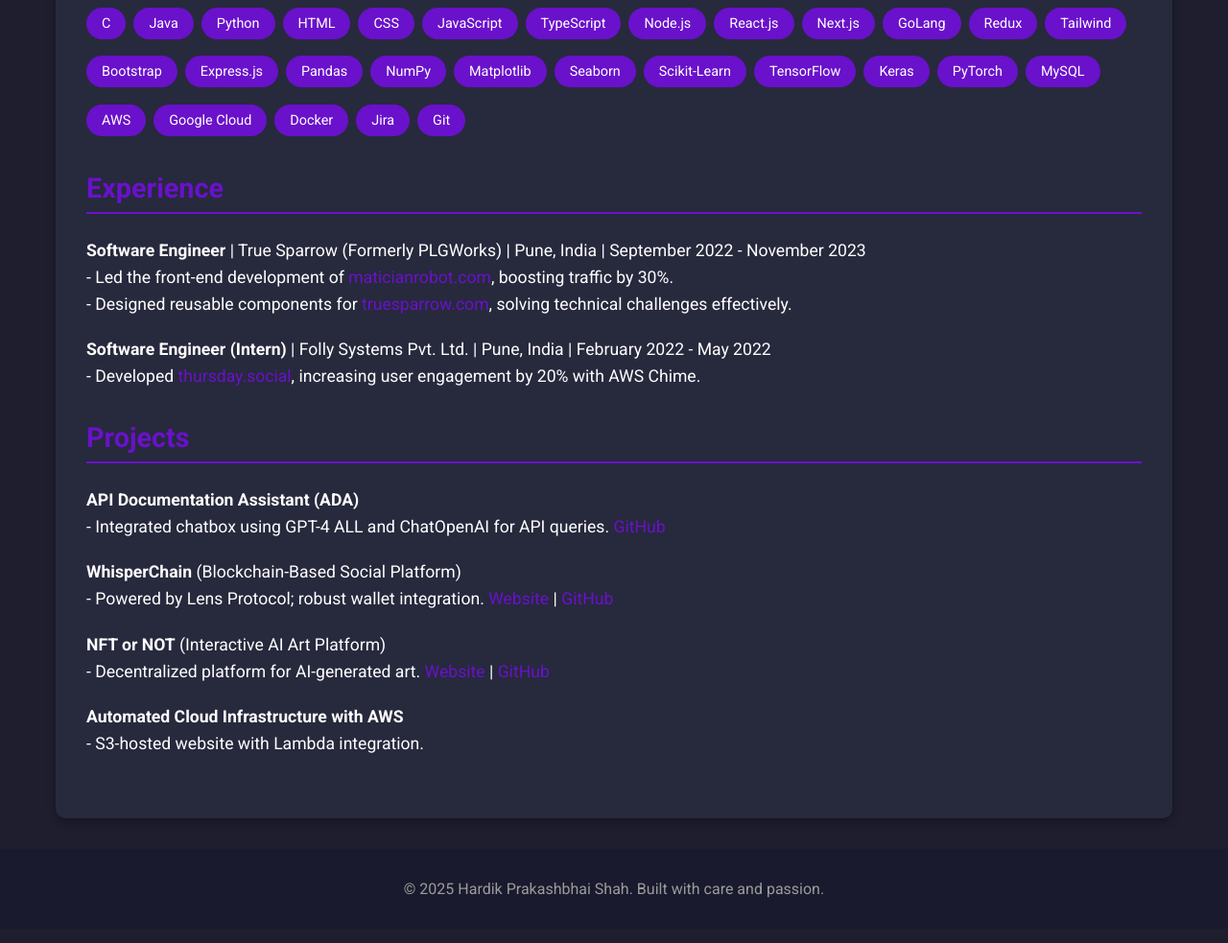
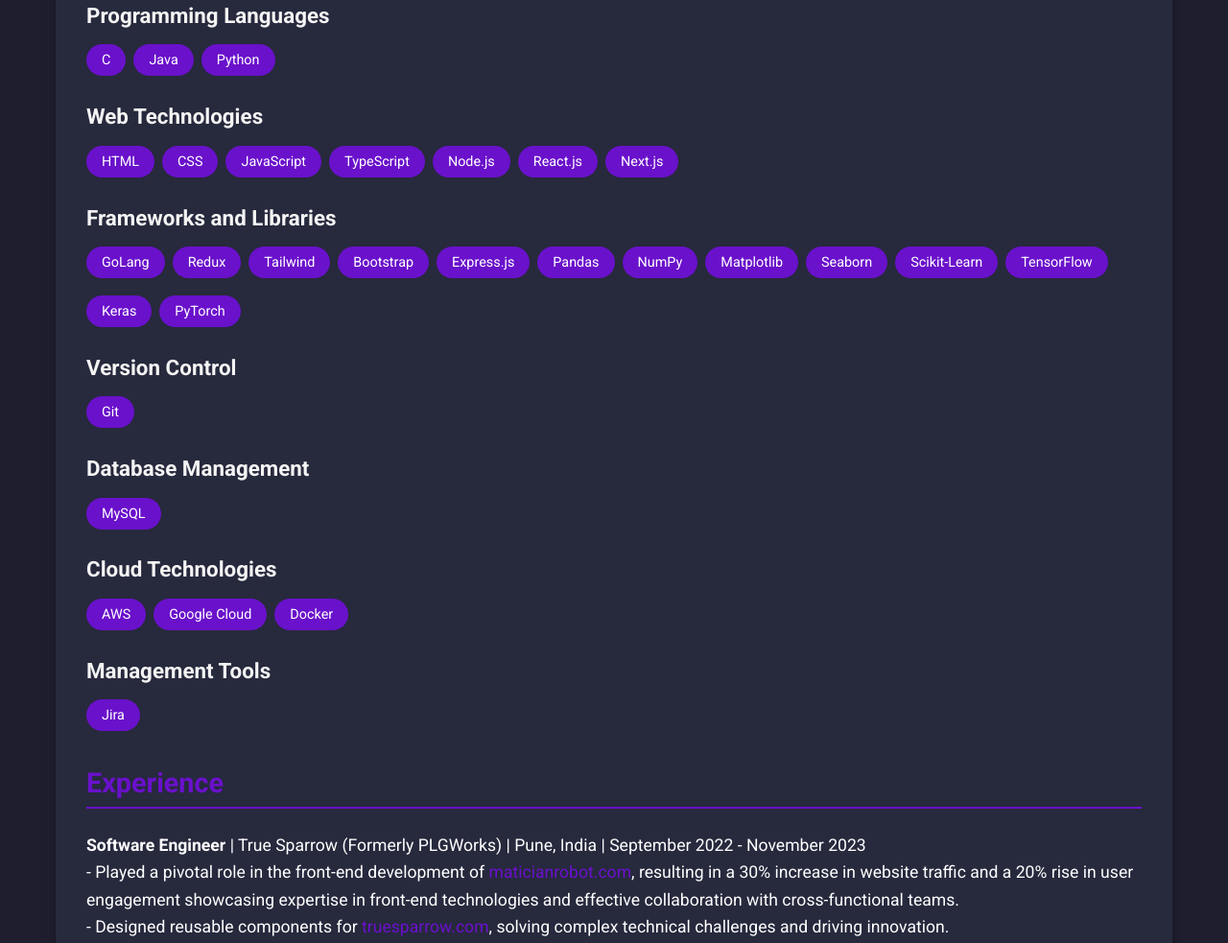
Before and after one commit to shahhardik4599/shahhardik4599.github.io, a plain HTML site: page index.html in a window 1280 px wide. Shown: the part 520-1503 px from the top of the page at 96% size. Drawn offline with Linux system fonts and the light colour scheme.

Commit message:
adding all the details

```diff
--- a/index.html
+++ b/index.html
@@ -84,13 +84,23 @@
             text-decoration: underline;
         }
 
-        .skills {
+        .skills-category {
+            margin-bottom: 1.5rem;
+        }
+
+        .skills-category h3 {
+            font-size: 1.4rem;
+            color: #f4f4f4;
+            margin-bottom: 0.8rem;
+        }
+
+        .skills-category .skills {
             display: flex;
             flex-wrap: wrap;
             gap: 0.5rem;
         }
 
-        .skills span {
+        .skills-category .skills span {
             background-color: #6a11cb;
             color: white;
             padding: 0.5rem 1rem;
@@ -135,14 +145,51 @@
         </section>
         <section>
             <h2>Technical Skills</h2>
-            <div class="skills">
-                <span>C</span> <span>Java</span> <span>Python</span> <span>HTML</span> <span>CSS</span>
-                <span>JavaScript</span> <span>TypeScript</span> <span>Node.js</span> <span>React.js</span>
-                <span>Next.js</span> <span>GoLang</span> <span>Redux</span> <span>Tailwind</span> <span>Bootstrap</span>
-                <span>Express.js</span> <span>Pandas</span> <span>NumPy</span> <span>Matplotlib</span>
-                <span>Seaborn</span> <span>Scikit-Learn</span> <span>TensorFlow</span> <span>Keras</span>
-                <span>PyTorch</span> <span>MySQL</span> <span>AWS</span> <span>Google Cloud</span>
-                <span>Docker</span> <span>Jira</span> <span>Git</span>
+            <div class="skills-category">
+                <h3>Programming Languages</h3>
+                <div class="skills">
+                    <span>C</span> <span>Java</span> <span>Python</span>
+                </div>
+            </div>
+            <div class="skills-category">
+                <h3>Web Technologies</h3>
+                <div class="skills">
+                    <span>HTML</span> <span>CSS</span> <span>JavaScript</span> <span>TypeScript</span>
+                    <span>Node.js</span> <span>React.js</span> <span>Next.js</span>
+                </div>
+            </div>
+            <div class="skills-category">
+                <h3>Frameworks and Libraries</h3>
+                <div class="skills">
+                    <span>GoLang</span> <span>Redux</span> <span>Tailwind</span> <span>Bootstrap</span>
+                    <span>Express.js</span> <span>Pandas</span> <span>NumPy</span> <span>Matplotlib</span>
+                    <span>Seaborn</span> <span>Scikit-Learn</span> <span>TensorFlow</span> <span>Keras</span>
+                    <span>PyTorch</span>
+                </div>
+            </div>
+            <div class="skills-category">
+                <h3>Version Control</h3>
+                <div class="skills">
+                    <span>Git</span>
+                </div>
+            </div>
+            <div class="skills-category">
+                <h3>Database Management</h3>
+                <div class="skills">
+                    <span>MySQL</span>
+                </div>
+            </div>
+            <div class="skills-category">
+                <h3>Cloud Technologies</h3>
+                <div class="skills">
+                    <span>AWS</span> <span>Google Cloud</span> <span>Docker</span>
+                </div>
+            </div>
+            <div class="skills-category">
+                <h3>Management Tools</h3>
+                <div class="skills">
+                    <span>Jira</span>
+                </div>
             </div>
         </section>
         <section>
@@ -150,32 +197,63 @@
             <ul>
                 <li><strong>Software Engineer</strong> | True Sparrow (Formerly PLGWorks) | Pune, India | September 2022
                     - November 2023<br>
-                    - Led the front-end development of <a href="https://maticrobots.com"
-                        target="_blank">maticianrobot.com</a>, boosting traffic by 30%.<br>
+                    - Played a pivotal role in the front-end development of <a href="https://maticrobots.com"
+                        target="_blank">maticianrobot.com</a>, resulting in a 30% increase in website traffic and a 20%
+                    rise in user engagement showcasing expertise in front-end technologies and effective collaboration
+                    with cross-functional teams.<br>
                     - Designed reusable components for <a href="https://truesparrow.com"
-                        target="_blank">truesparrow.com</a>, solving technical challenges effectively.</li>
+                        target="_blank">truesparrow.com</a>, solving complex technical challenges and driving
+                    innovation.</li>
                 <li><strong>Software Engineer (Intern)</strong> | Folly Systems Pvt. Ltd. | Pune, India | February 2022
                     - May 2022<br>
-                    - Developed <a href="https://thursday.social" target="_blank">thursday.social</a>, increasing user
-                    engagement by 20% with AWS Chime.</li>
+                    - Spearheaded the development of <a href="https://thursday.social"
+                        target="_blank">thursday.social</a>, enhancing remote team interactions and increasing user
+                    engagement by 20% through strategic use of AWS Chime.<br>
+                    - Improved code efficiency by 40% through advanced programming and integration of RESTful services,
+                    driving the project's completion under budget and ahead of schedule.</li>
             </ul>
         </section>
         <section>
             <h2>Projects</h2>
             <ul>
                 <li><strong>API Documentation Assistant (ADA)</strong><br>
-                    - Integrated chatbox using GPT-4 ALL and ChatOpenAI for API queries. <a
-                        href="https://github.com/shahhardik4599/api-doc-fe" target="_blank">GitHub</a></li>
+                    - Developed an integrated chatbox using Webpack and EJS, harnessing the power of GPT-4 ALL and
+                    ChatOpenAI models.<br>
+                    - Emphasized privacy by employing locally running models like GPT-4 ALL and LlamaCpp.<br>
+                    - ADA enables natural language queries for developers and product managers, parses API
+                    documentation, offers contextual responses, guides users to relevant API sections, and displays
+                    example payloads.<br>
+                    <a href="https://github.com/shahhardik4599/api-doc-fe" target="_blank">GitHub</a>
+                </li>
                 <li><strong>WhisperChain</strong> (Blockchain-Based Social Platform)<br>
-                    - Powered by Lens Protocol; robust wallet integration. <a href="https://whisperchain.xyz/"
-                        target="_blank">Website</a> | <a href="https://github.com/whisperchain"
-                        target="_blank">GitHub</a></li>
+                    - Blockchain-based social platform enabling users to build a chain of AI-generated images, powered
+                    by the Lens Protocol for secure user authentication.<br>
+                    - Implemented a robust wallet connection flow using RainbowKit, enabling users to connect via
+                    popular wallets like MetaMask and Coinbase for seamless blockchain interactions.<br>
+                    - Developed a dynamic home page using ReactJS that aggregates and displays blockchain publications
+                    and comments using Lens GraphQL APIs, enhancing user engagement.<br>
+                    <a href="https://whisperchain.xyz/" target="_blank">Website</a> | <a
+                        href="https://github.com/whisperchain" target="_blank">GitHub</a>
+                </li>
                 <li><strong>NFT or NOT</strong> (Interactive AI Art Platform)<br>
-                    - Decentralized platform for AI-generated art. <a href="https://nftornot.com/"
-                        target="_blank">Website</a> | <a href="https://github.com/NFTorNOT" target="_blank">GitHub</a>
+                    - Transformed classic 2000s social game into a decentralized platform WEB3 where users vote on
+                    AI-generated images, supporting digital art creators through blockchain technology.<br>
+                    - Built on Lens Protocol for NFT Community Engagement and NextJS.<br>
+                    - Developed features allowing users to submit and evaluate AI-generated art based on trending
+                    themes, with options to collect NFTs directly supporting the artists.<br>
+                    - Pioneered the Hall of Fame feature, where top-voted images are showcased, driving community
+                    interaction and creator recognition, attracting 25% more visits to the platform page.<br>
+                    <a href="https://nftornot.com/" target="_blank">Website</a> | <a href="https://github.com/NFTorNOT"
+                        target="_blank">GitHub</a>
                 </li>
                 <li><strong>Automated Cloud Infrastructure with AWS</strong><br>
-                    - S3-hosted website with Lambda integration.</li>
+                    - Orchestrated the design and implementation of a static website hosted on S3 with AWS CLI,
+                    integrating automated Lambda functions for dynamic response to S3 events, enhancing system
+                    responsiveness and user interaction.<br>
+                    - Enhanced infrastructure management by developing Lambda functions for real-time event processing
+                    and employing CloudWatch for logging and monitoring.<br>
+                    - Ensured project efficacy through comprehensive documentation and rigorous testing, demonstrating
+                    advanced AWS proficiency.</li>
             </ul>
         </section>
     </main>
```
